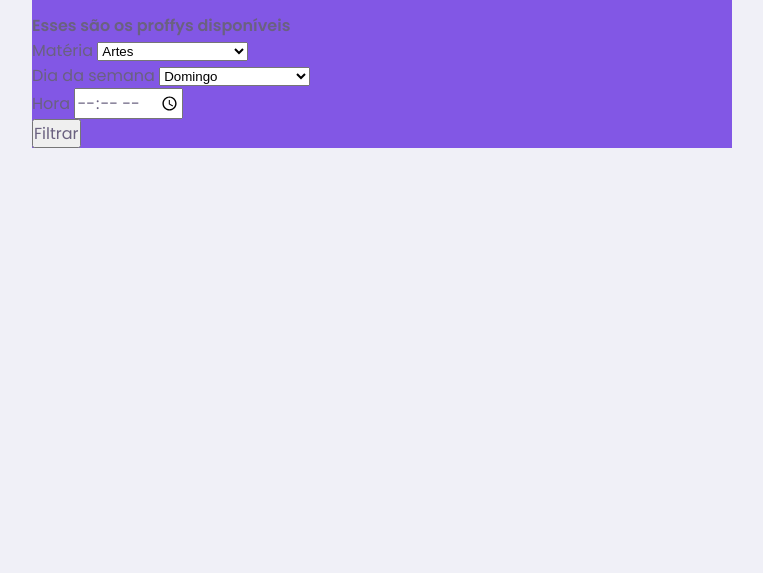
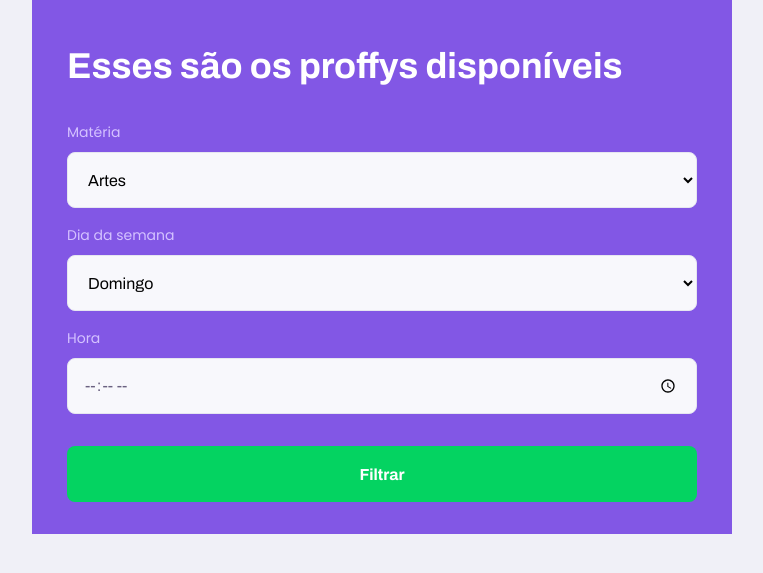
Before and after one commit to WINGLYst4rk/NextLevelWeek, a plain HTML site: page study.html in a window 1280 px wide. Shown: the part 51-624 px from the top of the page, without its empty margins (258-1021 px from the left). Drawn offline with Linux system fonts and the light colour scheme.

Commit message:
Configuração do formulario

```diff
--- a/styles/partials/page-study.css
+++ b/styles/partials/page-study.css
@@ -34,3 +34,66 @@
 .page-header .top-bar-container img {
     height: 1.6rem;
 }
+
+.page-header .header-content {
+    width: 90%;
+    margin: 3.2rem auto;
+}
+
+.page-header .header-content strong {
+    font: 700 3.6rem Archivo;
+    line-height: 4.2rem;
+    color: var(--color-title-in-primary);
+}
+
+#search-teachers {
+    margin-top: 3.2rem;
+}
+
+#search-teachers label {
+    color: var(--color-text-in-primary);
+}
+
+#search-teachers .select-block {
+    margin-bottom: 1.4rem;
+}
+
+#search-teachers button {
+    width: 100%;
+    height: 5.6rem;
+    background: var(--color-secondary);
+    color: var(--color-button-text);
+    border: 0;
+    border-radius: 0.8rem;
+    cursor: pointer;
+    font: 700 1.6rem Archivo;
+    display: flex;
+    align-items: center;
+    justify-content: center;
+    text-decoration: none; /* caso tenha algum efeito no texto*/
+    transition: background 0.2s;
+    margin-top: 3.2rem;
+}
+
+#search-teachers button:hover {
+    background-color: var(--color-secondary-dark);
+}
+
+.select-block label,
+.input-block label {
+    font-size: 1.4rem;
+    color: var(--color-text-complement);
+}
+
+.input-block input,
+.select-block select {
+    width: 100%;
+    height: 5.6rem;
+    margin-top: 0.8rem;
+    border-radius: 0.8rem;
+    background: var(--color-input-background);
+    border: 1px solid var(--color-line-in-white);
+    /* outline: 0; */
+    padding: 0 1.6rem;
+    font: 1.6rem Archivo;
+}
```
